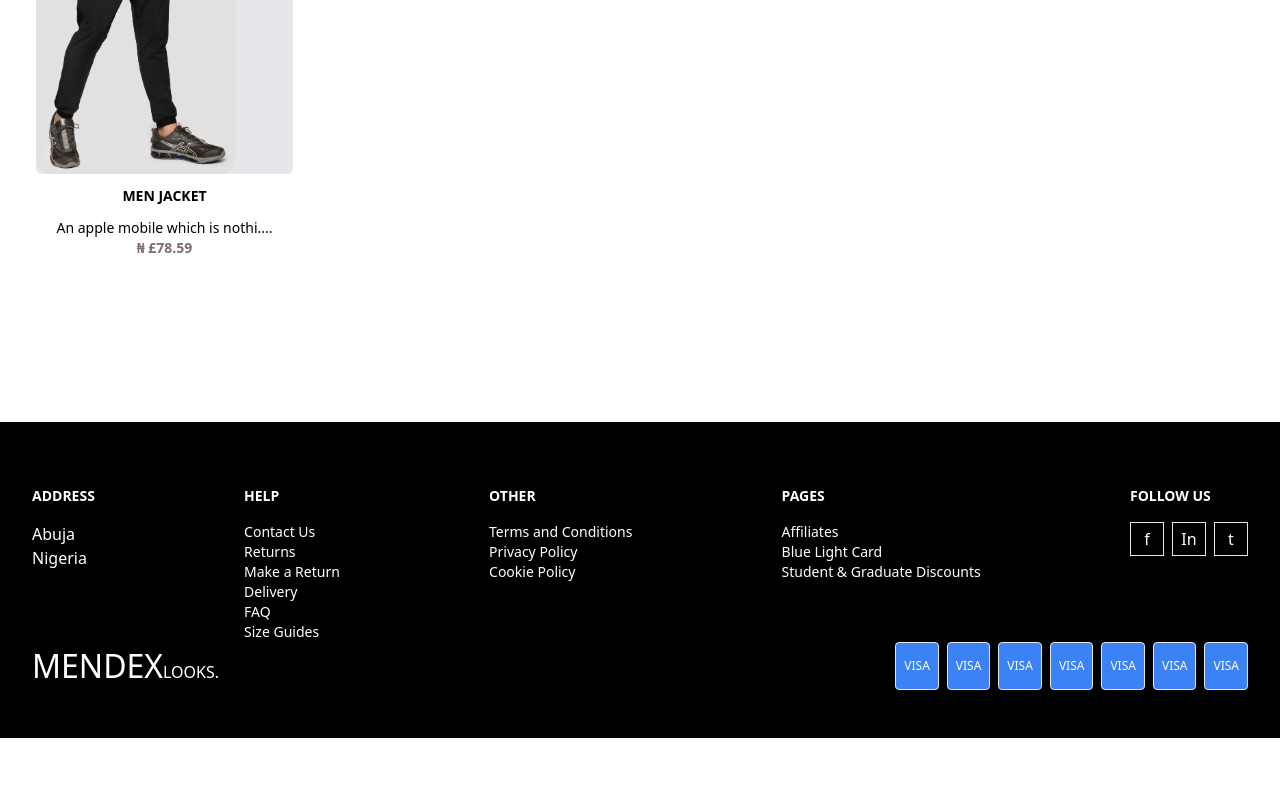
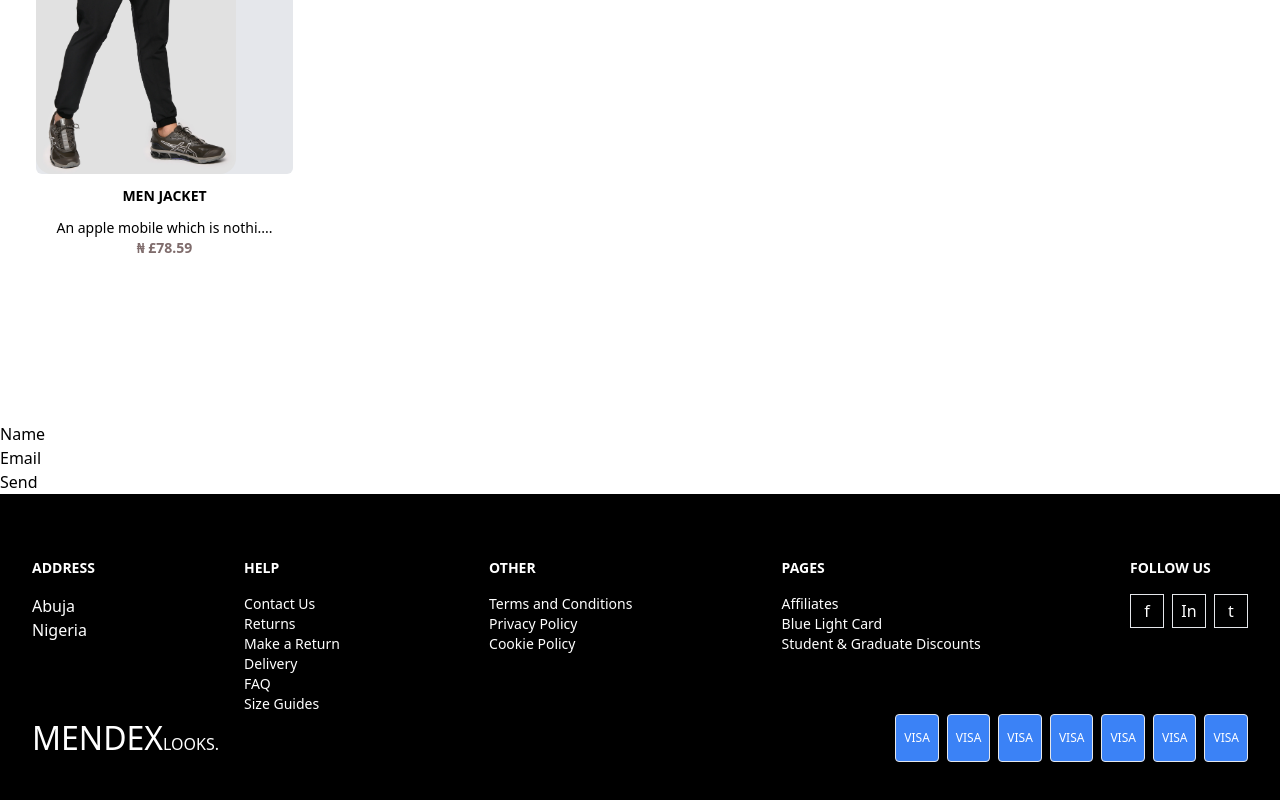
Before and after one commit to davido242/mendx-clone, a Next.js app: page / in a window 1280 px wide. Shown: the part 866-1666 px from the top of the page. Before the commit the page ends 1604 px from the top, so only its background shows below. Built offline with nearby package versions, Linux system fonts and the light colour scheme; no server answers.

Commit message:
Testing netlify forms

```diff
--- a/app/page.tsx
+++ b/app/page.tsx
@@ -20,6 +20,19 @@ export default function Home() {
           </div>
           <ProductList />
         </div>
+        <div>
+          <form name="contact" data-netlify="true">
+            <p>
+              <label>Name <input type="text" name="name" /></label>
+            </p>
+            <p>
+              <label>Email <input type="email" name="email" /></label>
+            </p>
+            <p>
+              <button type="submit">Send</button>
+            </p>
+          </form>
+        </div>
         {/* <div className="relative w-full bg-[url('/assets/images/MOB-KIDS.webp')] md:bg-[url('/assets/images/WEB-KIDS.webp')] min-h-[35rem] bg-cover bg-center">
           <div className="absolute bottom-12 flex w-full gap-8 justify-center">
             <button className="rounded-full px-12 py-4 uppercase text-[12px] font-medium bg-white cursor-pointer hover:bg-slate-300">
```
